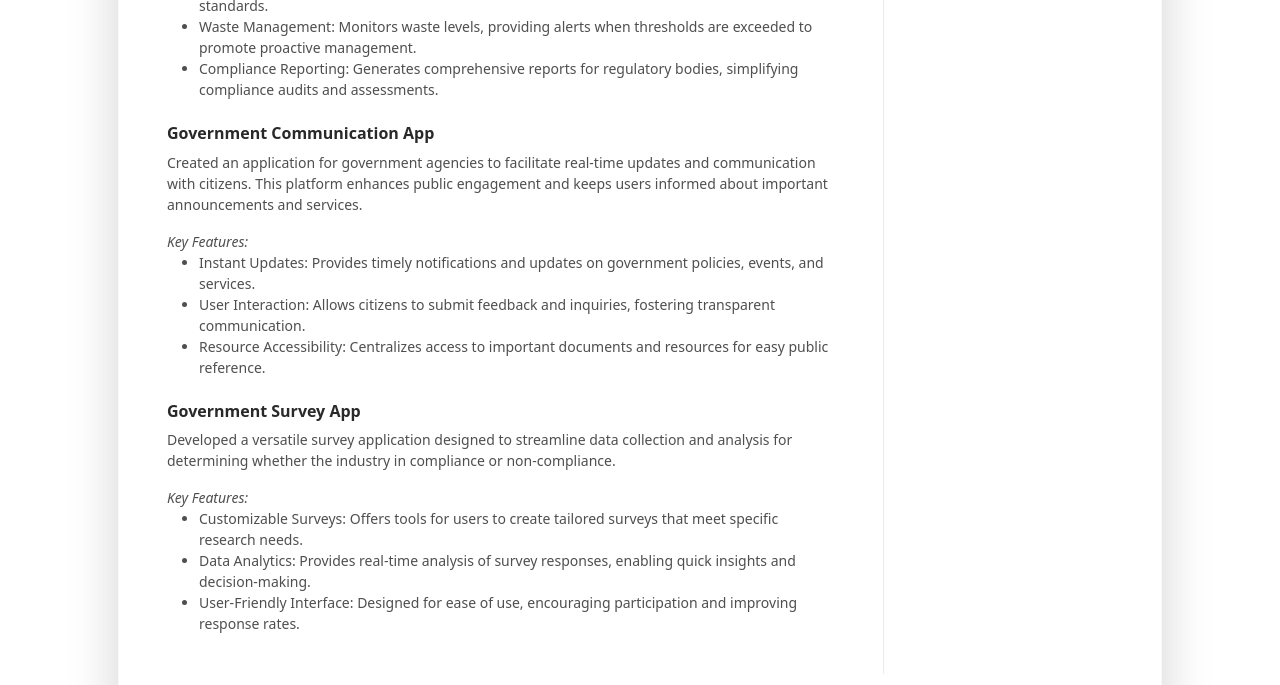
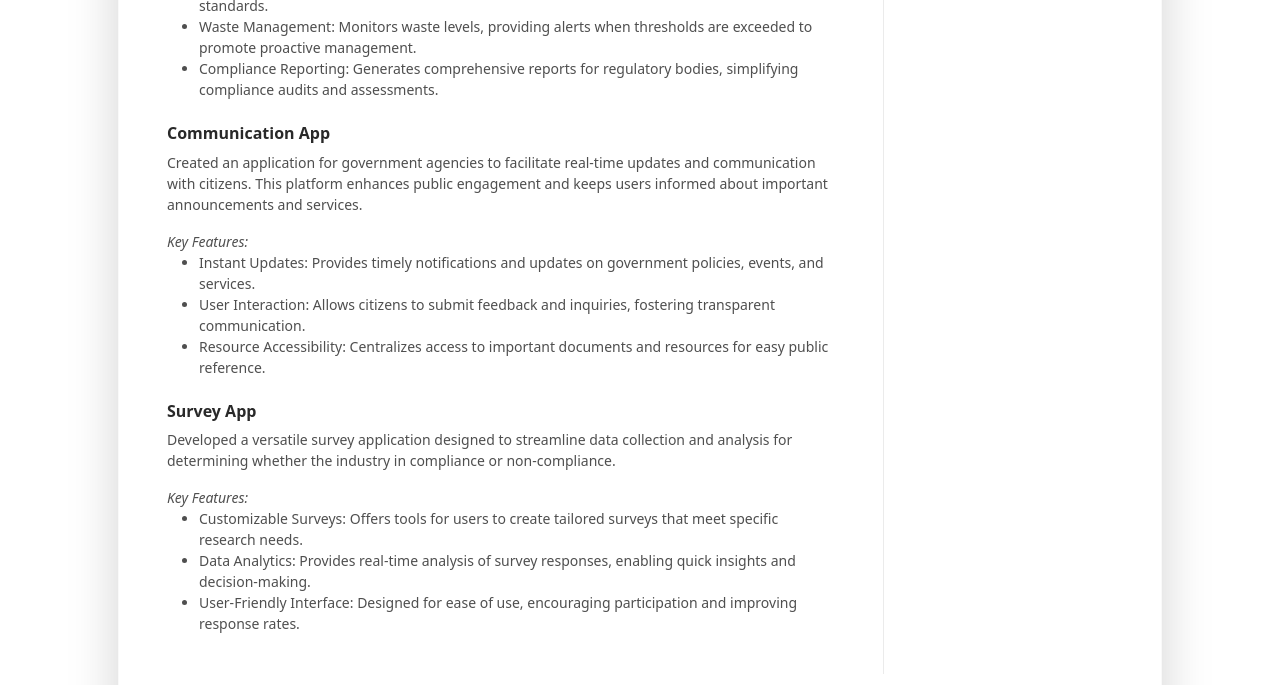
Before and after one commit to shardulgurjar7/info, a plain HTML site: page index.html in a window 1280 px wide. Shown: the part 3600-4285 px from the top of the page. Drawn offline with Linux system fonts and the light colour scheme.

Commit message:
label changes

```diff
--- a/index.html
+++ b/index.html
@@ -253,7 +253,7 @@
 
 								<div class="item mb-4">
 									<div class="item-heading row align-items-center mb-2">
-										<h4 class="item-title col-12 col-md-6 col-lg-8 mb-2 mb-md-0">Government Communication App</h4>
+										<h4 class="item-title col-12 col-md-6 col-lg-8 mb-2 mb-md-0">Communication App</h4>
 									</div>
 									<div class="item-content">
 										<p>Created an application for government agencies to facilitate real-time updates and communication with citizens. This platform enhances public engagement and keeps users informed about important announcements and services.</p>
@@ -268,7 +268,7 @@
 
 								<div class="item mb-4">
 									<div class="item-heading row align-items-center mb-2">
-										<h4 class="item-title col-12 col-md-6 col-lg-8 mb-2 mb-md-0">Government Survey App</h4>
+										<h4 class="item-title col-12 col-md-6 col-lg-8 mb-2 mb-md-0">Survey App</h4>
 									</div>
 									<div class="item-content">
 										<p>Developed a versatile survey application designed to streamline data collection and analysis for determining whether the industry in compliance or non-compliance.</p>
```
